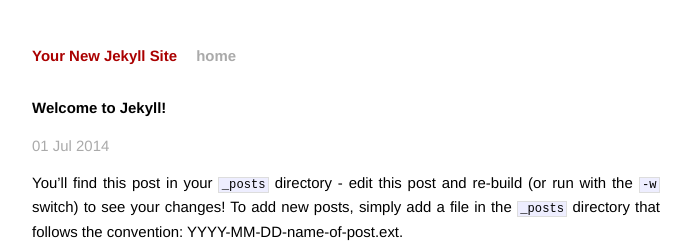
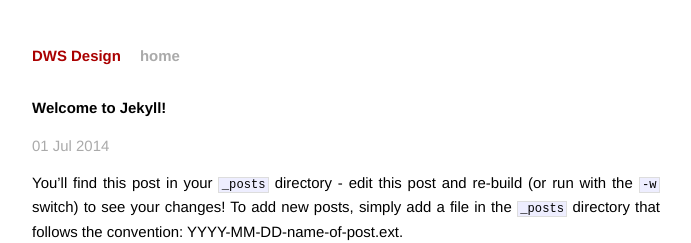
Before and after one commit to moizk/DWS-Jekyll, a Jekyll site: the page built from _posts/2014-07-01-welcome-to-jekyll.markdown, in a window 1280 px wide. Shown: the top 243 px of the page, without its empty margins (294-985 px from the left). Built offline with Jekyll 4.4.1, drawn with Linux system fonts in a browser that asks for light colours; Markdown is read by kramdown in place of the engine named in the settings.

Commit message:
Rename Website

```diff
--- a/_config.yml
+++ b/_config.yml
@@ -1,3 +1,3 @@
-name: Your New Jekyll Site
+name: DWS Design
 markdown: redcarpet
 pygments: true
```
